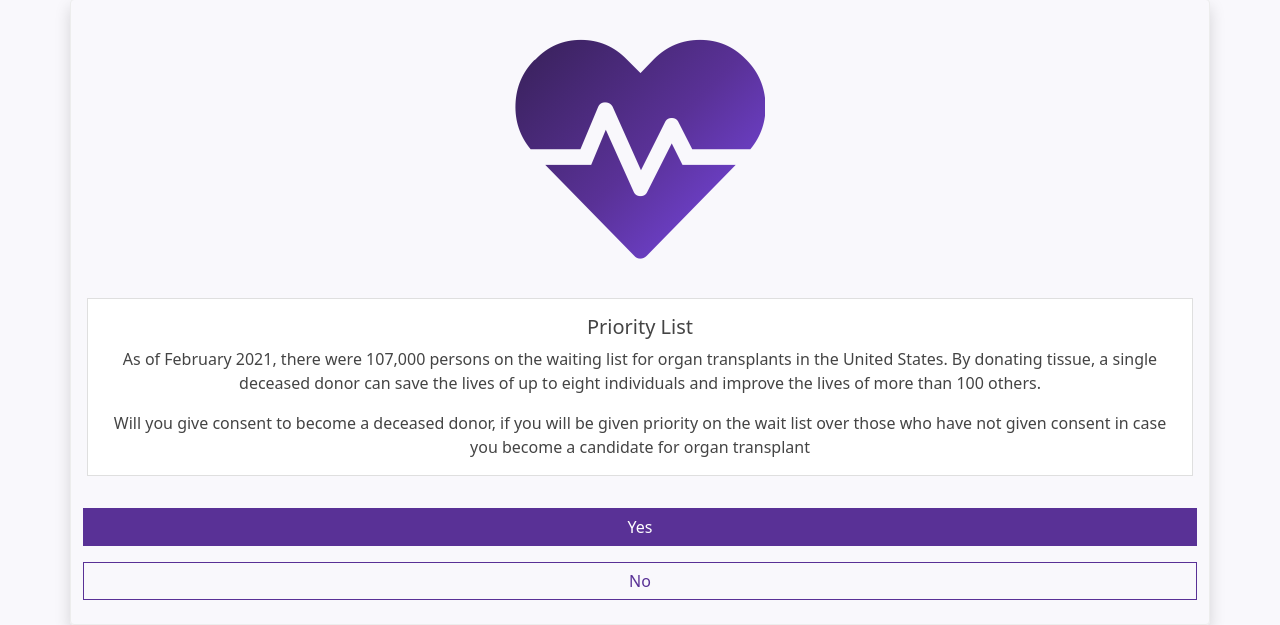
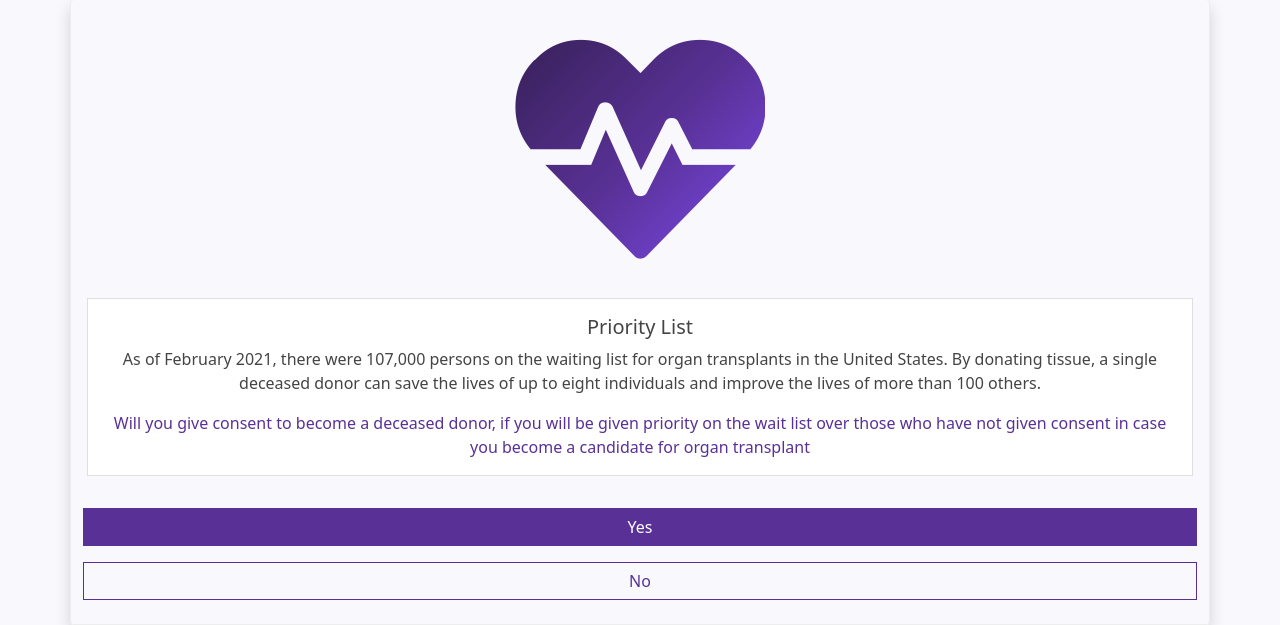
Before and after one commit to yinjames/Altru, a Django app: page /donor/reward/ in a window 1280 px wide. Shown: the part 235-860 px from the top of the page. Run offline with Django 3.2, Linux system fonts and the light colour scheme; some libraries are stand-ins or nearby versions.

Commit message:
formatting

```diff
--- a/donor/templates/donor/reward.html
+++ b/donor/templates/donor/reward.html
@@ -67,7 +67,7 @@
       <div class="card-body">
         <h5 class="card-title">Priority List</h5>
         <p>As of February 2021, there were 107,000 persons on the waiting list for organ transplants in the United States. By donating tissue, a single deceased donor can save the lives of up to eight individuals and improve the lives of more than 100 others.</p>
-        <p class="card-text">Will you give consent to become a deceased donor, if you will be given priority on the wait list over those who have not given consent in case you become a candidate for organ transplant</p>
+        <p class="card-text text-primary">Will you give consent to become a deceased donor, if you will be given priority on the wait list over those who have not given consent in case you become a candidate for organ transplant</p>
       </div>
 
 
```
